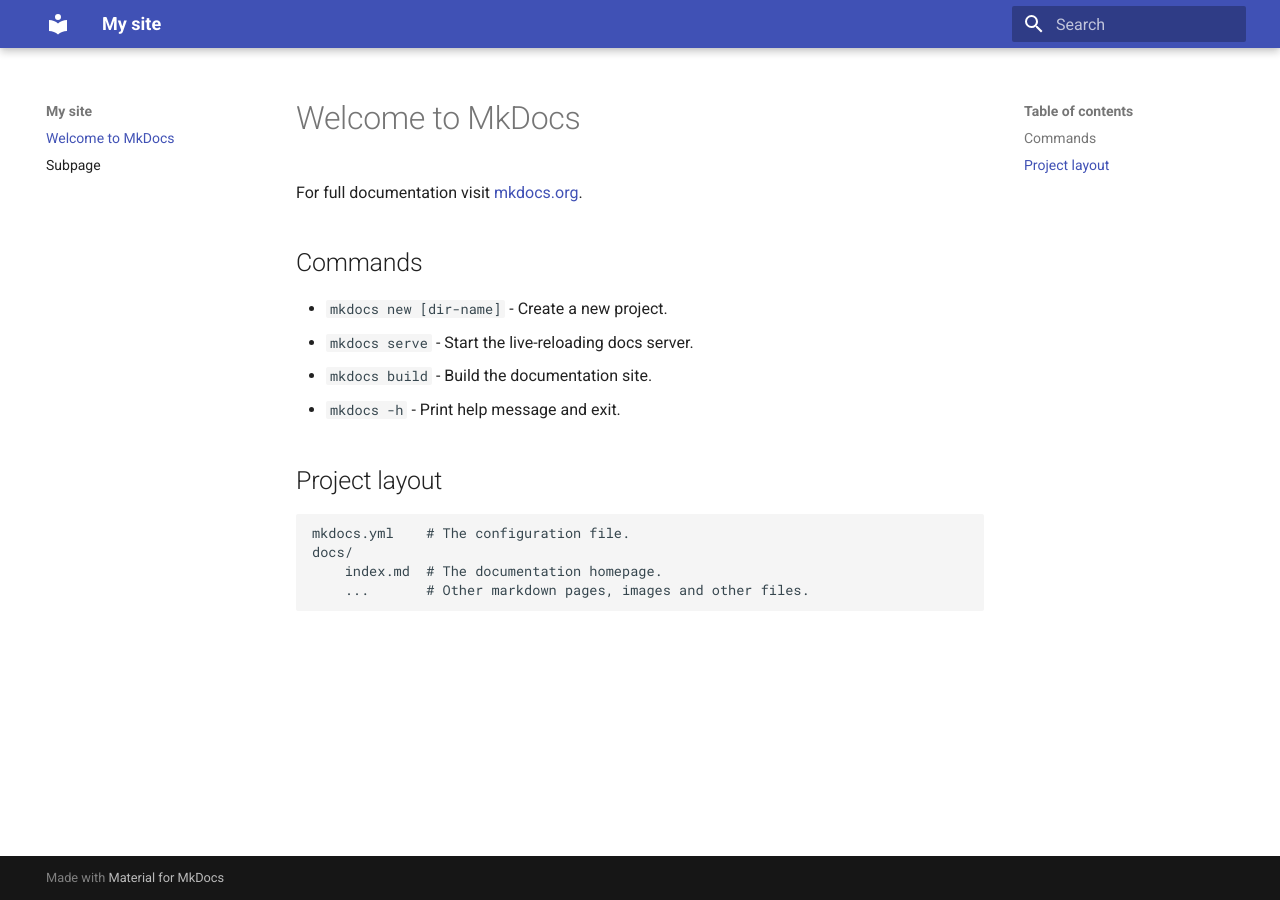
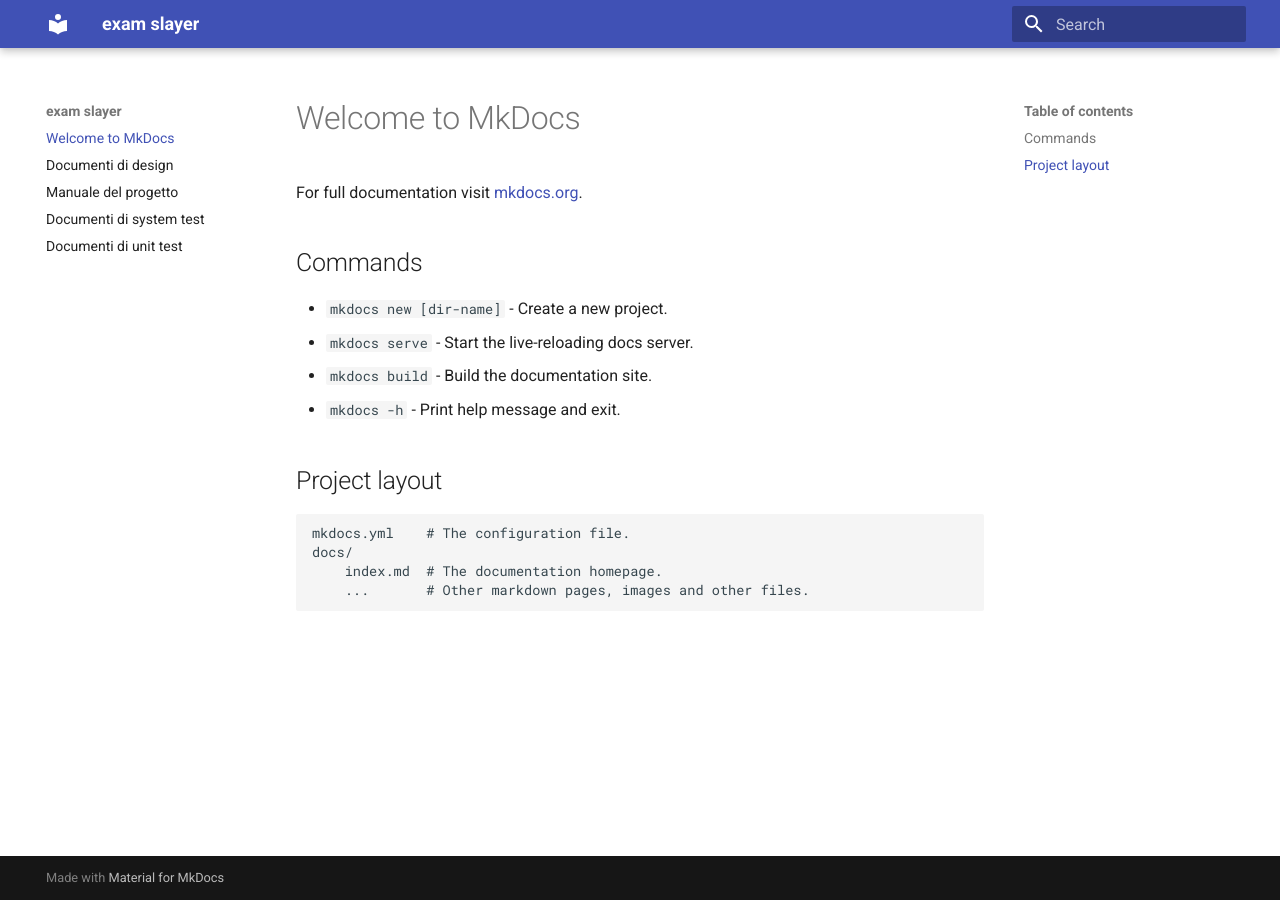
Before and after one commit to Rimaro03/docs-exam-slayer, an MkDocs documentation site: the page built from docs/index.md, in a window 1280 px wide. Built offline with MkDocs 1.6.1 and Material for MkDocs 9.7.7, drawn with Linux system fonts in a browser that asks for light colours.

Commit message:
added subpages

```diff
--- /dev/null
+++ b/docs/design.md
@@ -0,0 +1 @@
+# Documenti di design
--- /dev/null
+++ b/docs/manuale.md
@@ -0,0 +1 @@
+# Manuale del progetto
--- /dev/null
+++ b/docs/system_test.md
@@ -0,0 +1 @@
+# Documenti di system test
--- /dev/null
+++ b/docs/unit_test.md
@@ -0,0 +1 @@
+# Documenti di unit test
--- a/mkdocs.yml
+++ b/mkdocs.yml
@@ -1,4 +1,4 @@
-site_name: My site
+site_name: exam slayer
 site_url: http://127.0.0.1/
 theme:
   name: material
```
Also changed, not shown: docs/subpage.md (deleted).
